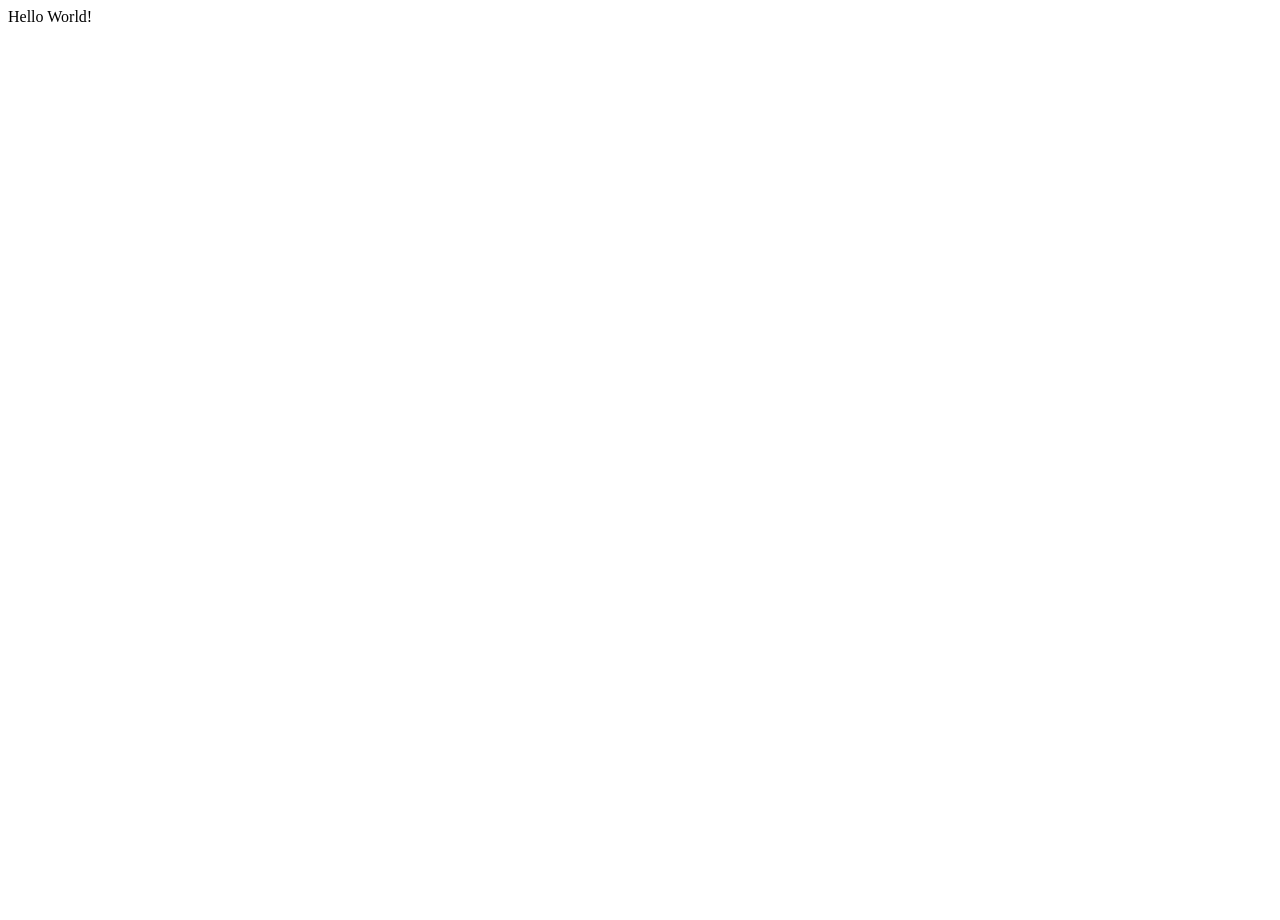
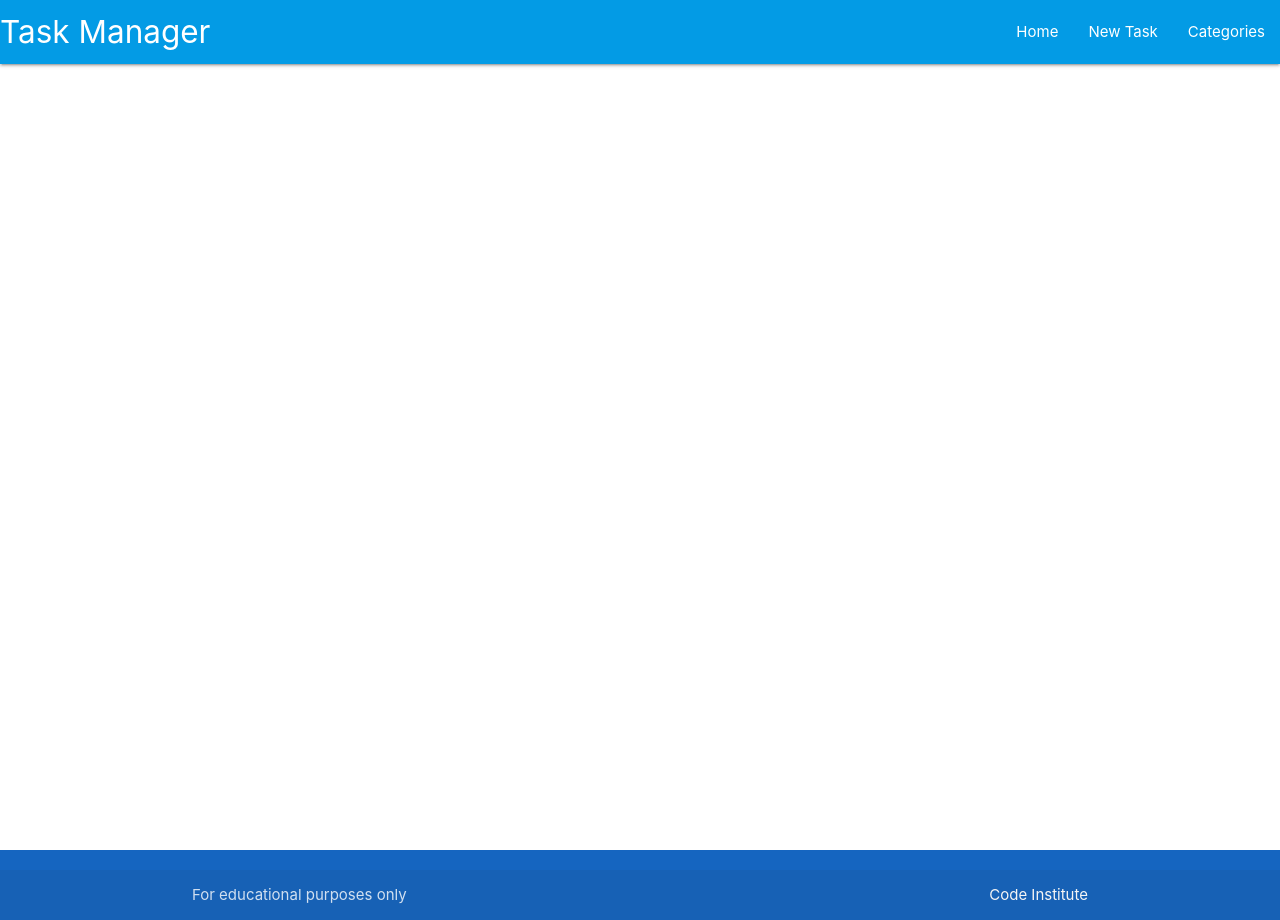
Before and after one commit to InfiniteEndeavours/task-manager, a Flask app: page / in a window 1280 px wide. Before the commit the page is almost empty. Run offline with Flask 2, Linux system fonts and the light colour scheme.

Commit message:
Create base.html - Add Materialize CDNs - Add style.css - Add script.js

```diff
--- /dev/null
+++ b/taskmanager/static/css/style.css
@@ -0,0 +1,10 @@
+/* ----- Footer ----- */
+  body {
+    display: flex;
+    min-height: 100vh;
+    flex-direction: column;
+  }
+
+  main {
+    flex: 1 0 auto;
+  }
--- /dev/null
+++ b/taskmanager/static/js/script.js
@@ -0,0 +1,5 @@
+document.addEventListener('DOMContentLoaded', function() {
+    // sidenav initialization
+    let sidenav = document.querySelectorAll('.sidenav');
+     M.Sidenav.init(sidenav);
+  });
--- a/taskmanager/templates/base.html
+++ b/taskmanager/templates/base.html
@@ -5,11 +5,51 @@
     <meta name="viewport"
           content="width=device-width, user-scalable=no, initial-scale=1.0, maximum-scale=1.0, minimum-scale=1.0">
     <meta http-equiv="X-UA-Compatible" content="ie=edge">
+       <!-- Compiled and minified CSS -->
+    <link rel="stylesheet" href="https://cdnjs.cloudflare.com/ajax/libs/materialize/1.0.0/css/materialize.min.css">
+    <link href="https://fonts.googleapis.com/icon?family=Material+Icons" rel="stylesheet">
+    <link rel="stylesheet" href="{{ url_for('static', filename='css/style.css') }}" type="text/css">
     <title>Task Manager</title>
 </head>
 <body>
 
-  Hello World!
+    <header>
 
+        <nav class="light-blue darken-1">
+            <div class="nav-wrapper">
+                <a href="#!" class="brand-logo">Task Manager</a>
+                <a href="#" data-target="mobile-demo" class="sidenav-trigger"><i class="material-icons">menu</i></a>
+                <ul class="right hide-on-med-and-down">
+                    <li><a href="{{ url_for('home') }}">Home</a></li>
+                    <li><a href="#">New Task</a></li>
+                    <li><a href="#">Categories</a></li>
+                </ul>
+            </div>
+        </nav>
+
+        <ul class="sidenav" id="mobile-demo">
+            <li><a href="#">Home</a></li>
+            <li><a href="#">New Task</a></li>
+            <li><a href="#">Categories</a></li>
+        </ul>
+    </header>
+
+    <main class="container">
+        {% block content %}
+        {% endblock %}
+    </main>
+
+    <footer class="page-footer blue darken-3">
+        <div class="footer-copyright">
+            <div class="container">
+                For educational purposes only
+                <a class="grey-text text-lighten-4 right" href="https://codeinstitute.net" target="_blank">Code Institute</a>
+            </div>
+        </div>
+    </footer>
+
+    <!-- Compiled and minified JavaScript -->
+    <script src="https://cdnjs.cloudflare.com/ajax/libs/materialize/1.0.0/js/materialize.min.js"></script>
+    <script src="{{ url_for('static', filename='js/script.js' )}}"></script>
 </body>
 </html>
```
